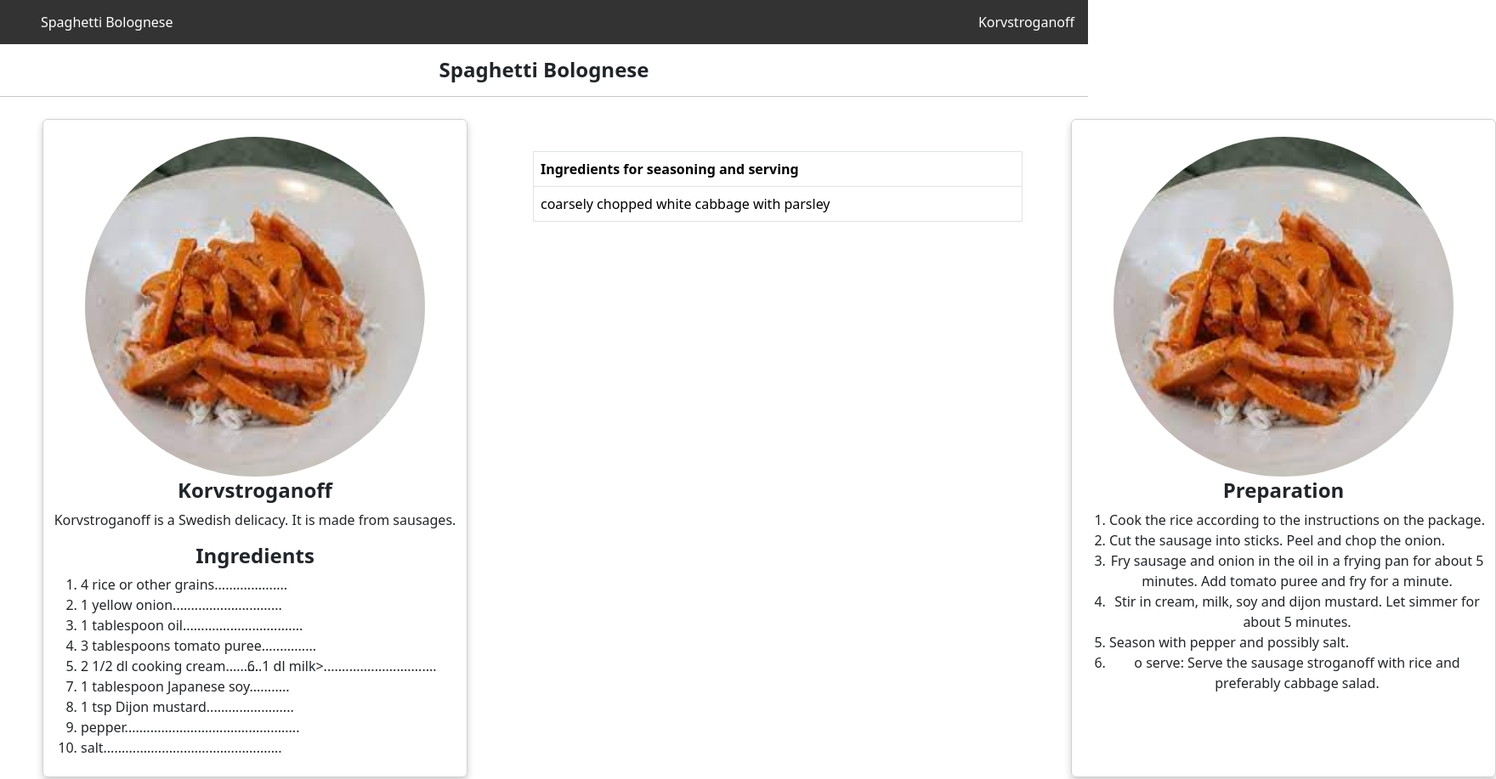
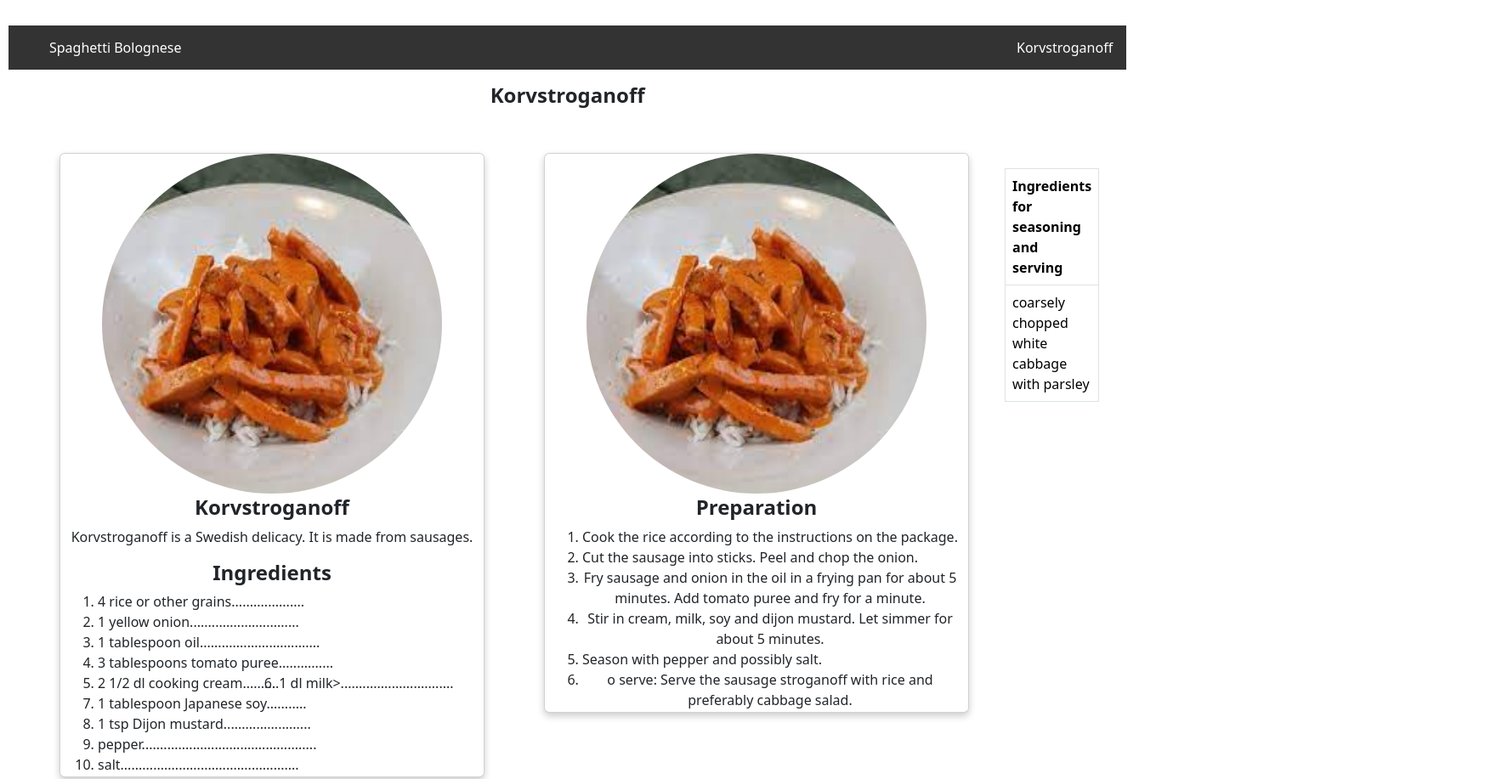
Before and after one commit to FRANCISMUNGANGU/recipe-web-page, a plain HTML site: page korvs.html in a window 1280 px wide. Shown: the top 917 px of the page at 85% size, 1760 px wide, since content can reach past the window. Drawn offline with nearby package versions, Linux system fonts and the light colour scheme.

Commit message:
made page responsive

```diff
--- a/css/style.css
+++ b/css/style.css
@@ -66,9 +66,12 @@ ul {
   }
   .grid-container {
     display: grid;
-    grid-template-columns: 600px 600px 600px;
+    /* grid-template-columns: 600px 600px 600px; */
     gap: 5px;
     padding: 10px;
+    grid-template-areas:
+    'item1 item1 item1 item1 item1 item1 item1'
+    'item2 item2 item3 item3 item3 item4 item4';
   }
   .grid-container > div {
     background-color: transparent;
@@ -80,3 +83,33 @@ ul {
     width: 300px;
     margin-left: 60px;
   }
+  #item1{
+    grid-area: item1;
+  }
+
+  #item2{
+    grid-area: item2;
+    padding: 10px;
+    margin: 10px
+  }
+  #item3{
+    grid-area: item3;
+    padding: 10px;
+    margin: 10px
+  }
+  #item3{
+    grid-area: item4;
+    padding: 10px;
+    margin: 10px
+  }
+  @media only screen and (max-width: 600px) {
+    /*inside this i can add my css rules*/
+    .grid-container {
+        display: grid;
+        grid-template-areas:
+    'item1 item1 item1 item1 item1 item1 item1'
+    'item2 item2 item2 item2 item2 item2 item2'
+    'item3 item3 item3 item3 item3 item3 item3'
+    'item4 item4 item4 item4 item4 item4 item4';
+    }
+    }
--- a/korvs.html
+++ b/korvs.html
@@ -4,7 +4,6 @@
     <meta charset="UTF-8">
     <link rel="stylesheet" href="css/style.css"/>
     <meta name="author" content="Francis Mung'ang'u"/>
-    <meta name="viewport" content="width=device-width, initial-scale=1">
     <meta name="viewport" content="width=device-width, initial-scale=1.0">
     <link rel="icon" type="image/x-icon" href="pictures/faviocon.jpg">
     <link href="https://cdn.jsdelivr.net/npm/bootstrap@5.3.2/dist/css/bootstrap.min.css" rel="stylesheet">
@@ -13,16 +12,19 @@
     <title>Recipe page</title>
 </head>
 <body>
+  <div class="grid-container">
+  <div id="item1">
      <ul>
         <li><a class="active" href="index.html">Spaghetti Bolognese</a></li>
 
         <li style="float:right;"><a href="korvs.html">Korvstroganoff</a></li>
       </ul>
       <div id="heading">
-        <h4><b>Spaghetti Bolognese</b></h4>
+        <h4><b>Korvstroganoff</b></h4>
       </div>
+  </div>
       <hr>
-      <div class="grid-container">
+     <div id="item2">
       <div class="card">
         <img src="pictures/korvstroganoff.jpeg" alt="Avatar">
         <div class="container">
@@ -45,7 +47,9 @@
         </ol>
      </div>
     </div>
+  </div>
 
+  <div id="item3">
     <div class="table ">
     <div class="container mt-3">
         <table class="table table-bordered">
@@ -62,8 +66,9 @@
       </table>
       </div>
     </div>
+  </div>
 
-
+    <div id="item4">
       <div class="card">
         <img src="pictures/korvstroganoff.jpeg" alt="Avatar">
         <div class="container">
@@ -80,5 +85,6 @@
         </div>
     </div>
 </div>
+  </div>
 </body>
 </html>
```
Also changed, not shown: index.html (+15 -5 lines).
